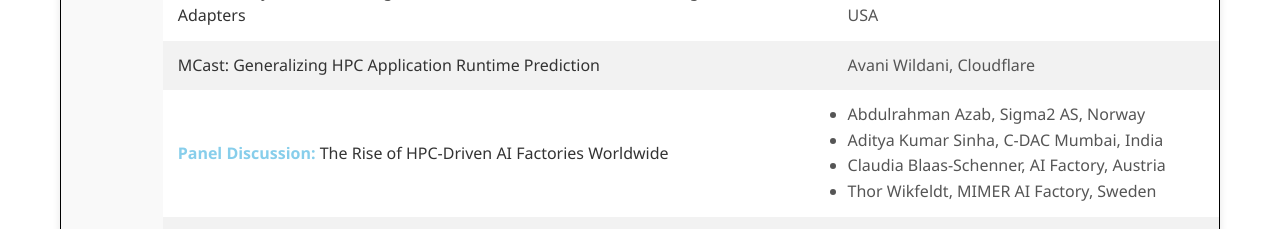
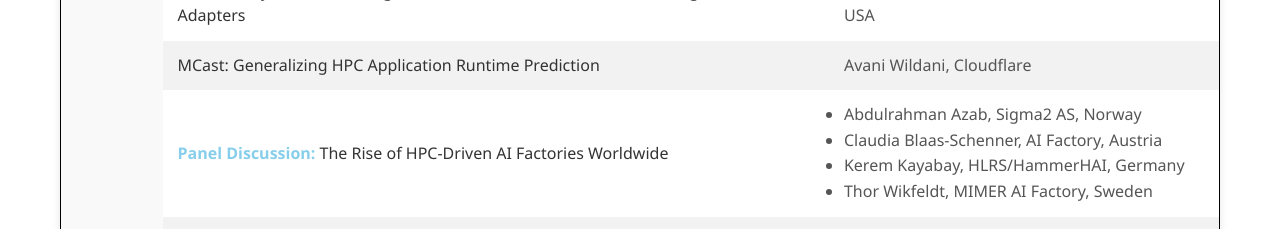
Before and after one commit to AI-on-HPC/AI-on-HPC.github.io, a plain HTML site: page index.html in a window 1280 px wide. Shown: the part 1300-1529 px from the top of the page. Drawn offline with Linux system fonts and the light colour scheme.

Commit message:
Update presenter list for panel discussion

```diff
--- a/index.html
+++ b/index.html
@@ -82,8 +82,8 @@
 			<td class="presenter-cell">
 				<ul>
 					<li>Abdulrahman Azab, Sigma2 AS, Norway</li>
-					<li>Aditya Kumar Sinha, C-DAC Mumbai, India</li>
 					<li>Claudia Blaas-Schenner, AI Factory, Austria</li>
+					<li>Kerem Kayabay, HLRS/HammerHAI, Germany</li>
 					<li>Thor Wikfeldt, MIMER AI Factory, Sweden</li>
 				</ul>
 			</td>
```
